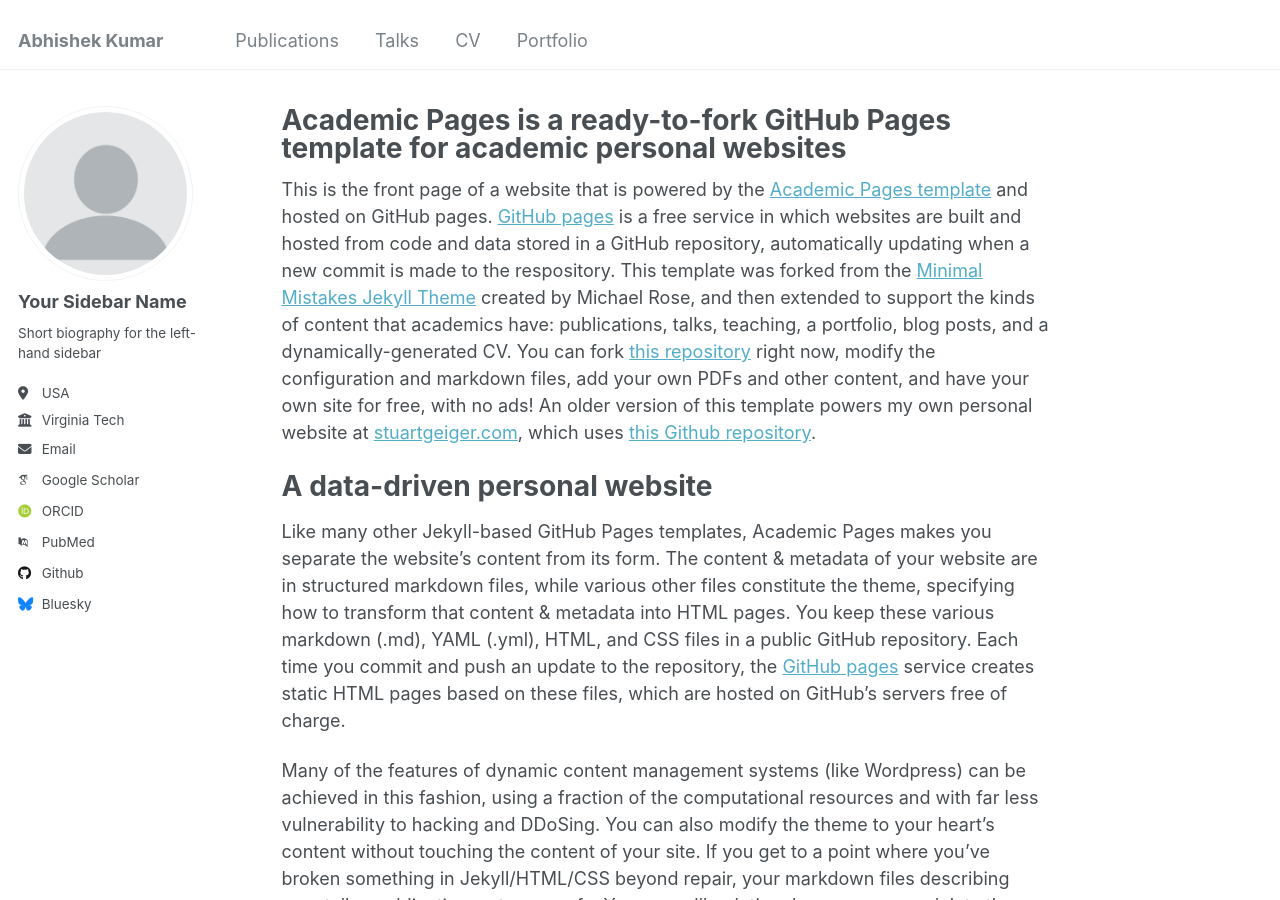
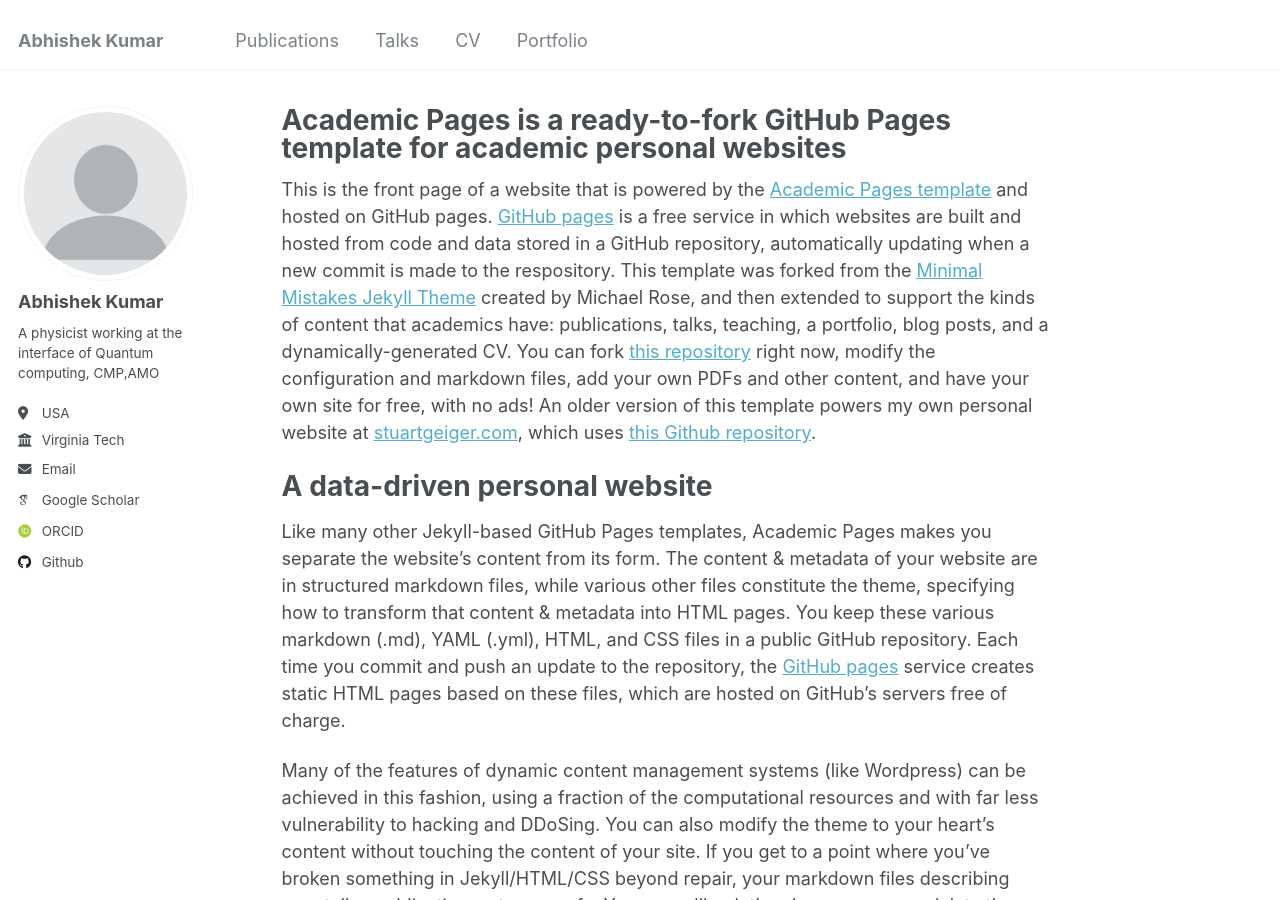
Before and after one commit to AbhiPhy2020/AbhiPhy2020.github.io, a Jekyll site: the page built from _pages/about.md, in a window 1280 px wide and 900 px high. Built offline with Jekyll 4.4.1, drawn with Linux system fonts in a browser that asks for light colours; some web fonts are replaced; part of the change alters nothing that is shown.

Commit message:
Update _config.yml

```diff
--- a/_config.yml
+++ b/_config.yml
@@ -22,56 +22,24 @@ repository               : "AbhiPhy2020.github.io"
 author:
   # Biographic information
   avatar           : "profile.png"
-  name             : "Your Sidebar Name"
+  name             : "Abhishek Kumar"
   pronouns         : # example: "she/her"
-  bio              : "Short biography for the left-hand sidebar"
+  bio              : "A physicist working at the interface of Quantum computing, CMP,AMO "
   location         : "USA"
   employer         : "Virginia Tech"
   uri              : # URL
-  email            : "none@example.org"
+  email            : "abhiphys2020@gmail.com"
 
   # Academic websites
   arxiv            : # URL - Update with the correct link to your profile
-  googlescholar    : "https://scholar.google.com/citations?user=PS_CX0AAAAAJ"
-  impactstory      : # URL
-  orcid            : "http://orcid.org/yourorcidurl"
-  semantic         : # URL
-  pubmed           : "https://www.ncbi.nlm.nih.gov/pubmed/?term=john+snow"
-  researchgate     : # URL
+  googlescholar    : "https://scholar.google.com/citations?user=06GDrtoAAAAJ&hl=en"
+  orcid            : "https://orcid.org/my-orcid?orcid=0000-0003-3358-7787"
+
 
   # Repositories and software development
-  bitbucket        : # Username - Update with your username on the site
-  codepen          : # Username
-  dribbble         : # Username
   github           : "academicpages"
-  kaggle           : # Username
-  stackoverflow    : # User number or user number and name (i.e., use "1" or "1/jeff-atwood")
 
-  # Social media
-  bluesky          : "bsky.app" # Replace this with you Bluesky username
-  facebook         : # Username
-  flickr           : # Username
-  foursquare       : # Username
-  goodreads        : # Username
-  google_plus      : # Username
-  keybase          : # Username
-  instagram        : # Username
-  lastfm           : # Username
-  linkedin         : # Username
-  mastodon         : # URL
-  medium           : # URL
-  pinterest        : # Username
-  soundcloud       : # Username
-  steam            : # Username
-  telegram         : # URL
-  tumblr           : # Username
-  twitter          : # Username for X / Twitter
-  vine             : # Username
-  weibo            : # Username
-  wikipedia        : # Username
-  xing             : # Username
-  youtube          : # Username
-  zhihu            : # Username
+
 
 # Publication Category - The following the list of publication categories and their headings
 publication_category:
```
